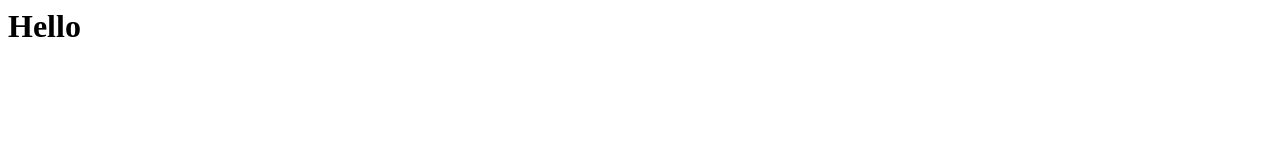
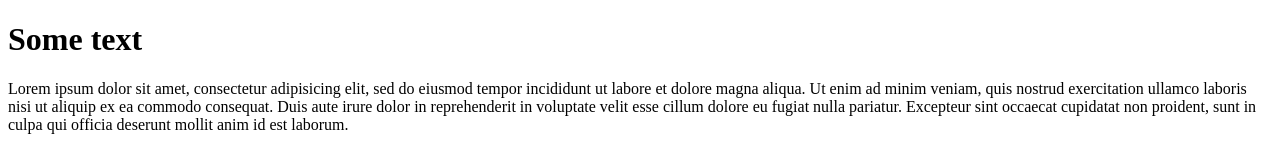
Before and after one commit to RuslanTret/test2, a plain HTML site: page index.html in a window 1280 px wide. Drawn offline with Linux system fonts and the light colour scheme.

Commit message:
second commit one file

```diff
--- a/index.html
+++ b/index.html
@@ -1 +1,15 @@
-<h1>Hello</h1>
+<!DOCTYPE html>
+<html>
+<head>
+	<title></title>
+</head>
+<body>
+<h1>Some text</h1>
+<p>Lorem ipsum dolor sit amet, consectetur adipisicing elit, sed do eiusmod
+tempor incididunt ut labore et dolore magna aliqua. Ut enim ad minim veniam,
+quis nostrud exercitation ullamco laboris nisi ut aliquip ex ea commodo
+consequat. Duis aute irure dolor in reprehenderit in voluptate velit esse
+cillum dolore eu fugiat nulla pariatur. Excepteur sint occaecat cupidatat non
+proident, sunt in culpa qui officia deserunt mollit anim id est laborum.</p>
+</body>
+</html>
```
